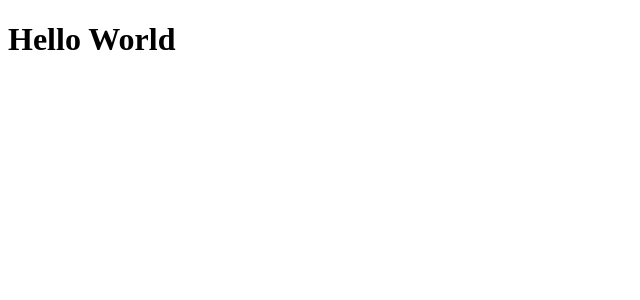
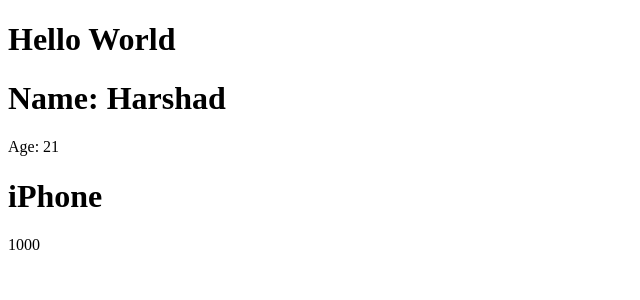
Before and after one commit to HarshadAdagale/Learning-React-2025, a React (Vite) app: page / in a window 1280 px wide. Shown: the top 300 px of the page, without its empty margins (0-640 px from the left). Built offline with nearby package versions, Linux system fonts and the light colour scheme.

Commit message:
Props with Prop Destructuring Completed

```diff
--- /dev/null
+++ b/Exercises/06/Person.jsx
@@ -0,0 +1,8 @@
+const Person = (props) => {
+    return <>
+            <h1>Name: {props.name}</h1>
+            <p>Age: {props.age}</p>
+           </>
+}
+
+export default Person;
--- /dev/null
+++ b/Exercises/06/Product.jsx
@@ -0,0 +1,8 @@
+const Product = ({name, price}) => {
+    return <>
+        <h1>{name}</h1>
+        <p>{price}</p>
+    </>
+}
+
+export default Product;
--- a/src/main.jsx
+++ b/src/main.jsx
@@ -1,10 +1,13 @@
 import { StrictMode } from 'react'
 import { createRoot } from 'react-dom/client'
 import App from './App.jsx'
+import Person from "../Exercises/06/Person.jsx";
+import Product from "../Exercises/06/Product.jsx";
 
 createRoot(document.getElementById('root')).render(
   <StrictMode>
     <App />
-
+    <Person name="Harshad" age="21"/>
+    <Product name="iPhone" price="1000" />
   </StrictMode>,
 )
```
